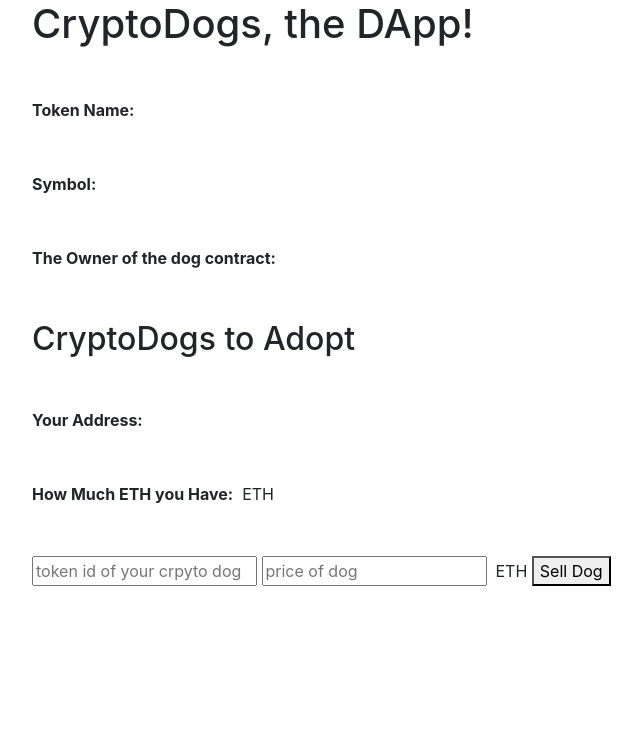
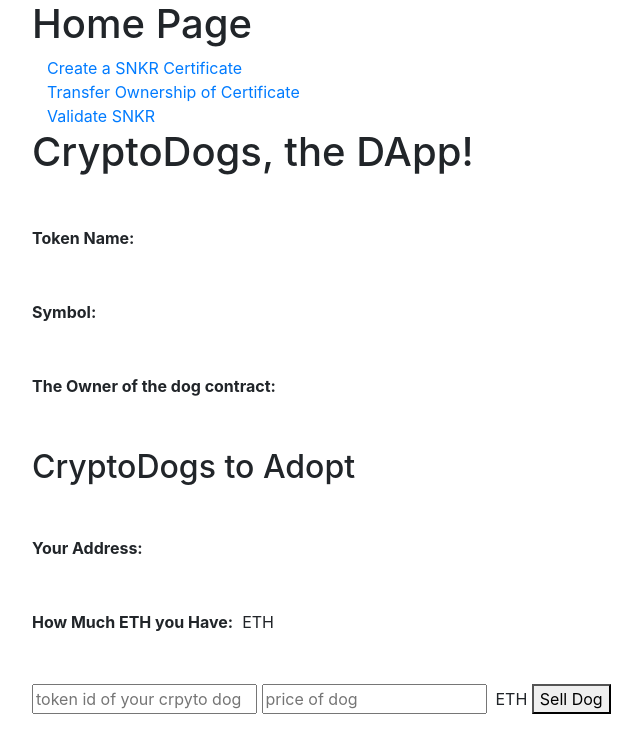
Before and after one commit to Tach1k0ma/auth-snkr-dapp, a website: page authsnkr/src/index.html in a window 1280 px wide. Shown: the whole page, without its empty margins (53-695 px from the left). Drawn offline with nearby package versions, Linux system fonts and the light colour scheme.

Commit message:
add links to naviagte through pages

```diff
--- a/authsnkr/src/index.html
+++ b/authsnkr/src/index.html
@@ -20,6 +20,14 @@
 
 <body>
     <div class="container">
+        <h1>Home Page</h1>
+        <div class="container d-flex flex-column">
+            <a href="snkrcertificate.html">Create a SNKR Certificate</a>
+            <a href="transferownership.html">Transfer Ownership of Certificate</a>
+            <a href="validatesnkr.html">Validate SNKR</a>
+
+        </div>
+
         <h1 class="bottom-margin-50">CryptoDogs, the DApp!</h1>
 
         <div id="errors" class="bottom-margin-50"></div>
```
